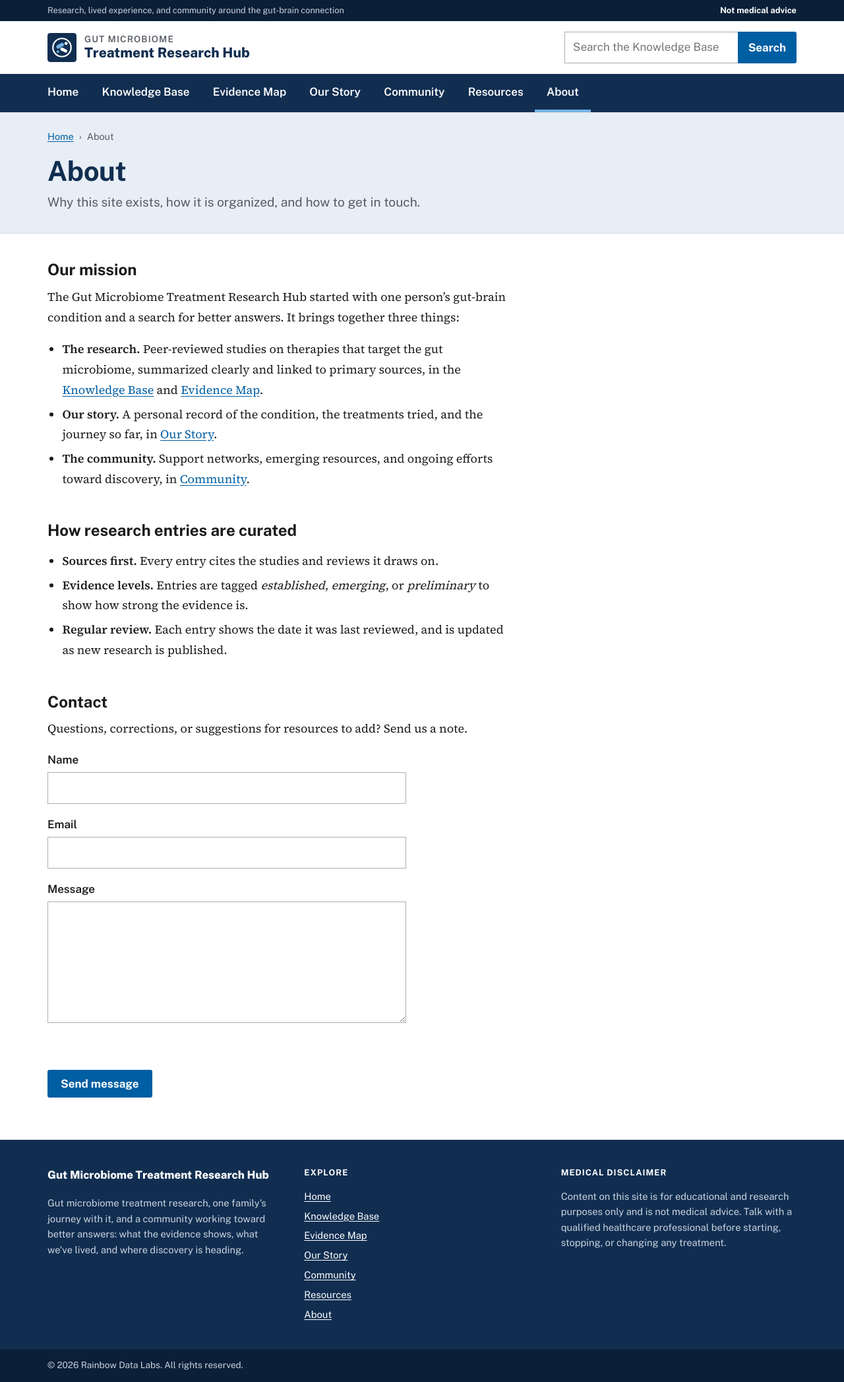
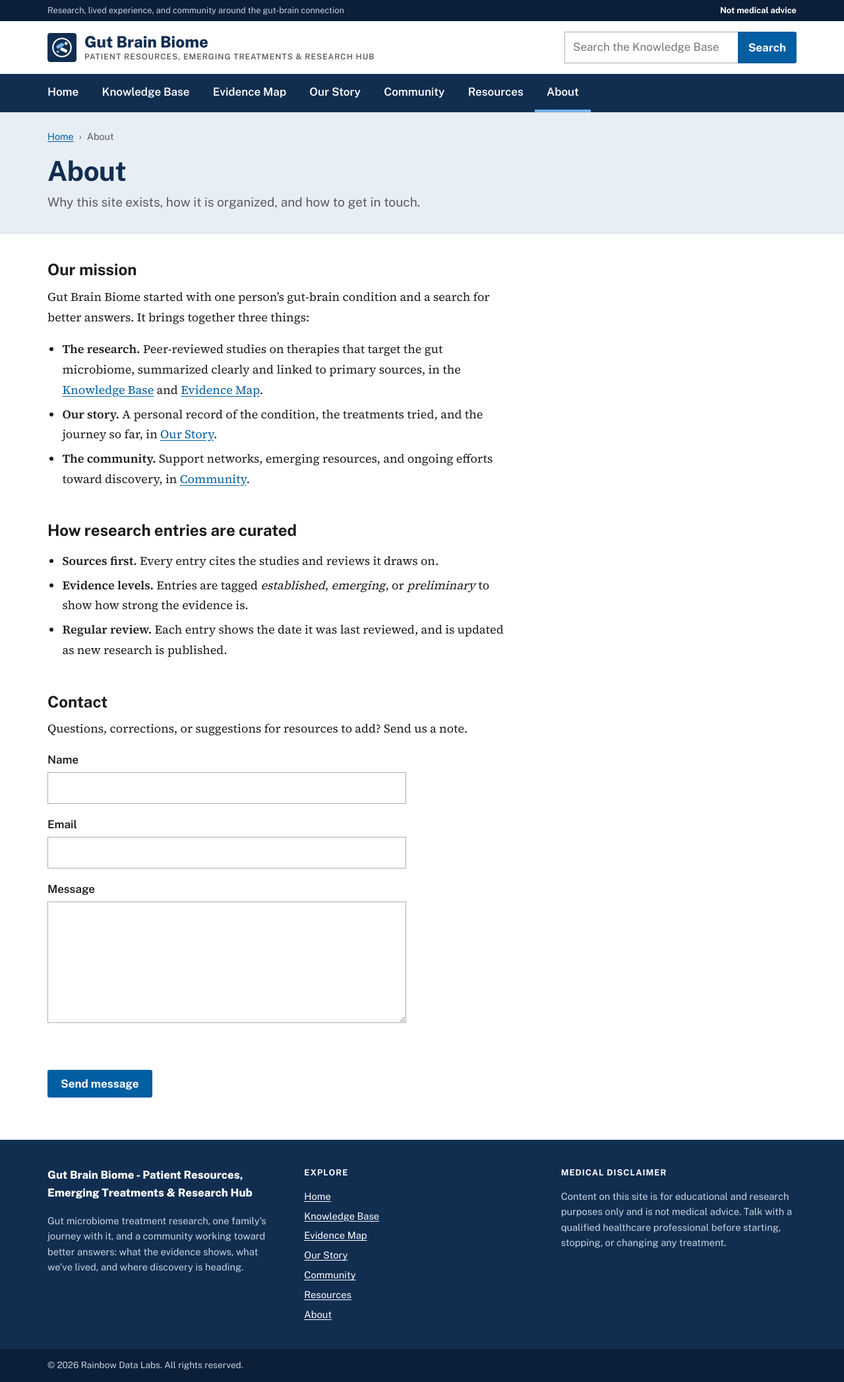
Before and after one commit to ryanmburns93/gut-microbiome-treatment-research-hub, a Jekyll site: the page built from about/index.md, in a window 1280 px wide. Shown: the whole page at 66% size. Built offline with Jekyll 4.4.1, drawn with Linux system fonts in a browser that asks for light colours.

Commit message:
Rename the site to Gut Brain Biome
Full title "Gut Brain Biome - Patient Resources, Emerging Treatments &
Research Hub" in page titles, footer, and README; the header shows
"Gut Brain Biome" with the rest as a tagline underneath.

Co-Authored-By: Claude Opus 5.5 <noreply@anthropic.com>
Claude-Session: https://claude.ai/code/session_01RtdaS14mxnnLzFeX7YgWxG

```diff
--- a/_config.yml
+++ b/_config.yml
@@ -1,7 +1,7 @@
 # Site settings. GitHub Pages builds this with Jekyll automatically on every
 # push to the publishing branch; there is nothing to build by hand.
-title: Gut Microbiome Treatment Research Hub
-short_title: Microbiome Research Hub
+title: Gut Brain Biome - Patient Resources, Emerging Treatments & Research Hub
+short_title: Gut Brain Biome
 description: >-
   Gut microbiome treatment research, one family's journey with it, and a
   community working toward better answers: what the evidence shows, what
--- a/_includes/header.html
+++ b/_includes/header.html
@@ -9,8 +9,8 @@
 		<a class="brand" href="{{ '/' | relative_url }}">
 			<img src="{{ '/images/favicon.svg' | relative_url }}" alt="" width="44" height="44" />
 			<span class="brand-text">
-				<span class="brand-line1">Gut Microbiome</span>
-				<span class="brand-line2">Treatment Research Hub</span>
+				<span class="brand-line2">{{ site.short_title }}</span>
+				<span class="brand-line1">Patient Resources, Emerging Treatments &amp; Research Hub</span>
 			</span>
 		</a>
 		<form class="header-search" action="{{ '/knowledge/' | relative_url }}" method="get" role="search">
--- a/about/index.md
+++ b/about/index.md
@@ -8,7 +8,7 @@ scripts:
 ## Our mission
 
 <!-- Replace with the project's mission statement. -->
-The Gut Microbiome Treatment Research Hub started with one person's gut-brain condition and a search for better answers. It brings together three things:
+Gut Brain Biome started with one person's gut-brain condition and a search for better answers. It brings together three things:
 
 - **The research.** Peer-reviewed studies on therapies that target the gut microbiome, summarized clearly and linked to primary sources, in the [Knowledge Base]({{ '/knowledge/' | relative_url }}) and [Evidence Map]({{ '/evidence-map/' | relative_url }}).
 - **Our story.** A personal record of the condition, the treatments tried, and the journey so far, in [Our Story]({{ '/story/' | relative_url }}).
--- a/assets/css/main.css
+++ b/assets/css/main.css
@@ -196,8 +196,8 @@ label { font-weight: 600; }
 }
 .brand:hover { color: var(--navy); }
 .brand-text { display: flex; flex-direction: column; line-height: 1.15; }
-.brand-line1 { font-size: 0.85rem; font-weight: 600; text-transform: uppercase; letter-spacing: 0.08em; color: var(--text-muted); }
-.brand-line2 { font-size: 1.3rem; font-weight: 800; color: var(--navy); }
+.brand-line1 { margin-top: 0.15rem; font-size: 0.75rem; font-weight: 600; text-transform: uppercase; letter-spacing: 0.08em; color: var(--text-muted); }
+.brand-line2 { font-size: 1.5rem; font-weight: 800; color: var(--navy); }
 
 @media (prefers-color-scheme: dark) {
 	.brand-line2 { color: var(--text); }
@@ -245,8 +245,8 @@ label { font-weight: 600; }
 
 @media (max-width: 30rem) {
 	.brand img { width: 36px; height: 36px; }
-	.brand-line1 { font-size: 0.7rem; }
-	.brand-line2 { font-size: 1.05rem; }
+	.brand-line1 { font-size: 0.62rem; letter-spacing: 0.04em; }
+	.brand-line2 { font-size: 1.15rem; }
 }
 
 /* Home */
```
Also changed, not shown: README.md.
